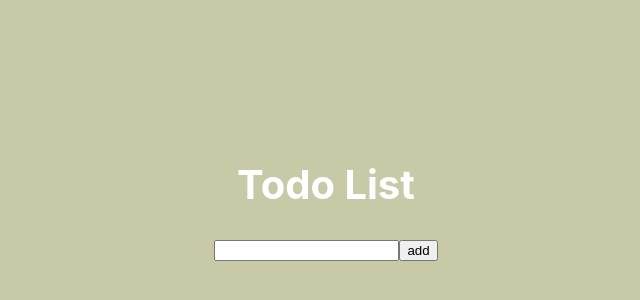
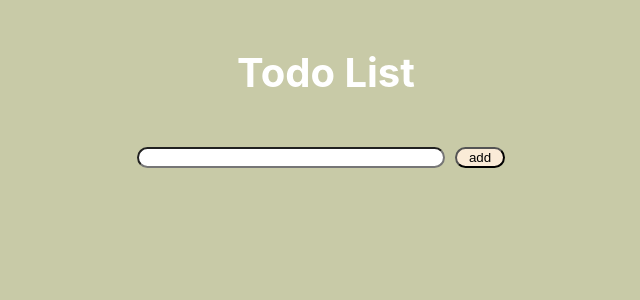
Before and after one commit to M-Loyola/react-toDoList, a React (Create React App) app: page / in a window 1280 px wide. Shown: the top 300 px of the page, without its empty margins (314-954 px from the left). Built offline with nearby package versions, Linux system fonts and the light colour scheme.

Commit message:
feat: add alertMessage if null input and modify css of components

```diff
--- a/src/App.css
+++ b/src/App.css
@@ -1,5 +1,8 @@
 .App {
   text-align: center;
+  display: flex;
+  justify-content: center;
+  align-items: center;
 }
 
 body {
@@ -31,5 +34,28 @@ body {
 
 .todoList {
   background-color: rgb(200, 202, 167);
-  padding: 10em;
+  padding: 3em;
 }
+
+.todoGenerator {
+  margin: 10px;
+}
+
+.inputTodo {
+  border-radius: 40px;
+  width: 300px;
+}
+
+button.submitInput {
+  background-color: antiquewhite;
+  margin: 10px;
+  width: 50px;
+  border-radius: 40px;
+}
+
+button.submitInput :hover{
+  background-color: rgb(163, 132, 92);
+  margin: 10px;
+  width: 50px;
+  border-radius: 40px;
+}
--- a/src/components/TodoGenerator.js
+++ b/src/components/TodoGenerator.js
@@ -1,18 +1,28 @@
 import { useState } from "react";
+import '../App.css';
 
 const TodoGenerator = (props) => {
     const [inputValue, setInputValue] = useState("");
+    const [alertMessage, setAlertMessage] = useState("");
 
     const addTodoItem = () => {
-        props.onInputChange(inputValue);
-        setInputValue("");
+        if(inputValue === "") {
+            setAlertMessage("Please add an item!")
+        } else {
+            props.onInputChange(inputValue);
+            setAlertMessage("");
+            setInputValue("");
+        }
     }
 
     return (
+        <>
         <div className="todoGenerator">
-            <input value={inputValue} onChange={event => setInputValue(event.target.value)}/>
-            <button onClick={addTodoItem}>add</button>
+            <input className="inputTodo" value={inputValue} onChange={event => setInputValue(event.target.value)}/>
+            <button className="submitInput" onClick={addTodoItem}>add</button>
         </div>
+        <div>{alertMessage}</div>
+        </>
     );
 }
 
```
